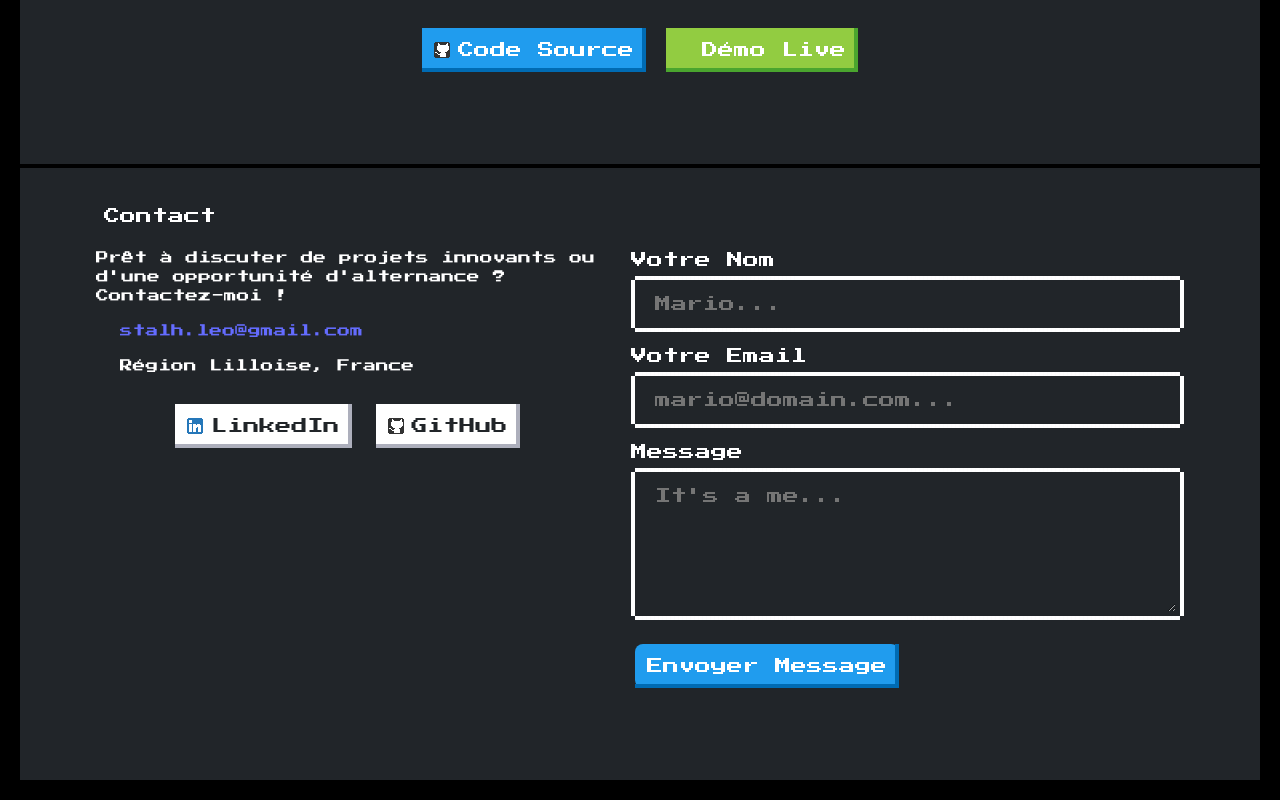
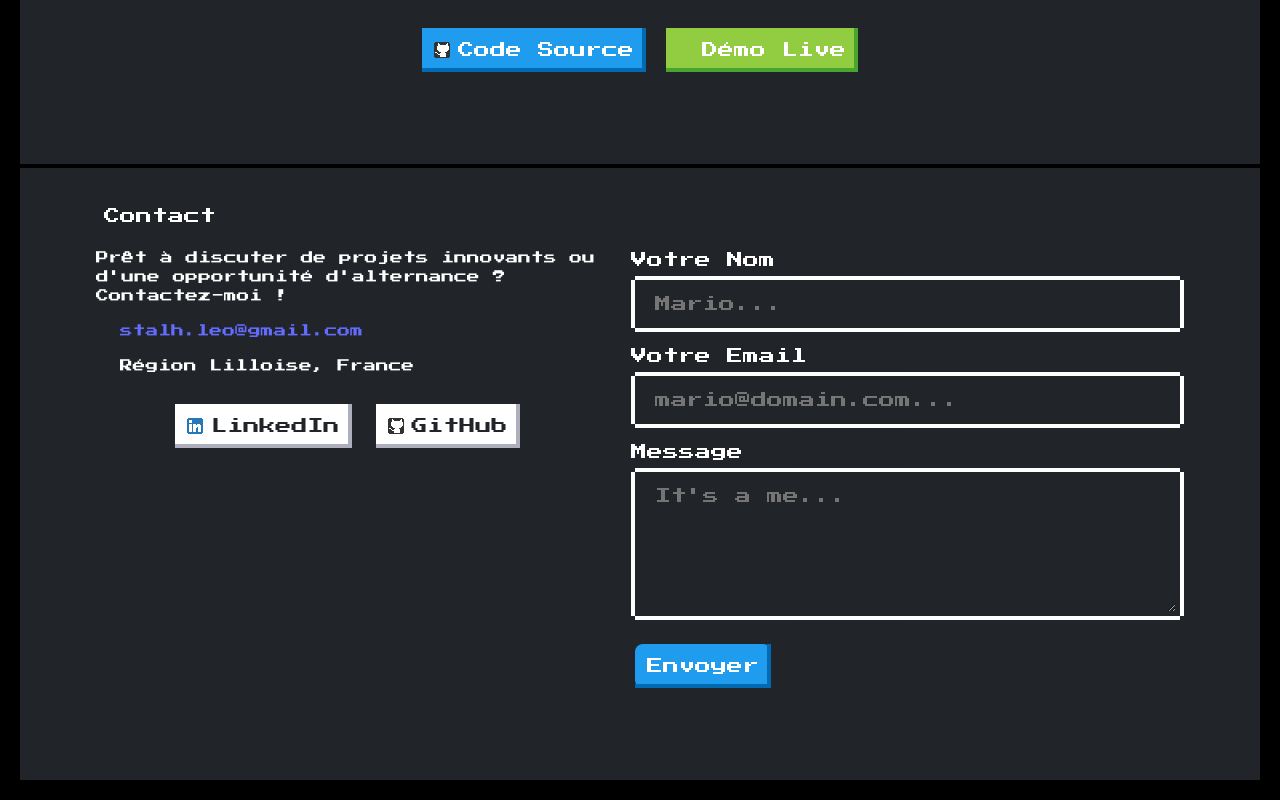
Before and after one commit to leo-chok/myportfolio, a React (Vite) app: page / in a window 1280 px wide. Shown: the part 3315-4115 px from the top of the page. Built offline with nearby package versions, Linux system fonts and the light colour scheme.

Commit message:
Fix vercel

```diff
--- a/src/components/Contact.jsx
+++ b/src/components/Contact.jsx
@@ -78,7 +78,7 @@ function Contact() {
             </div>
 
             <button type="submit" className="nes-btn is-primary">
-              Envoyer Message
+              Envoyer
             </button>
           </form>
         </div>
```
